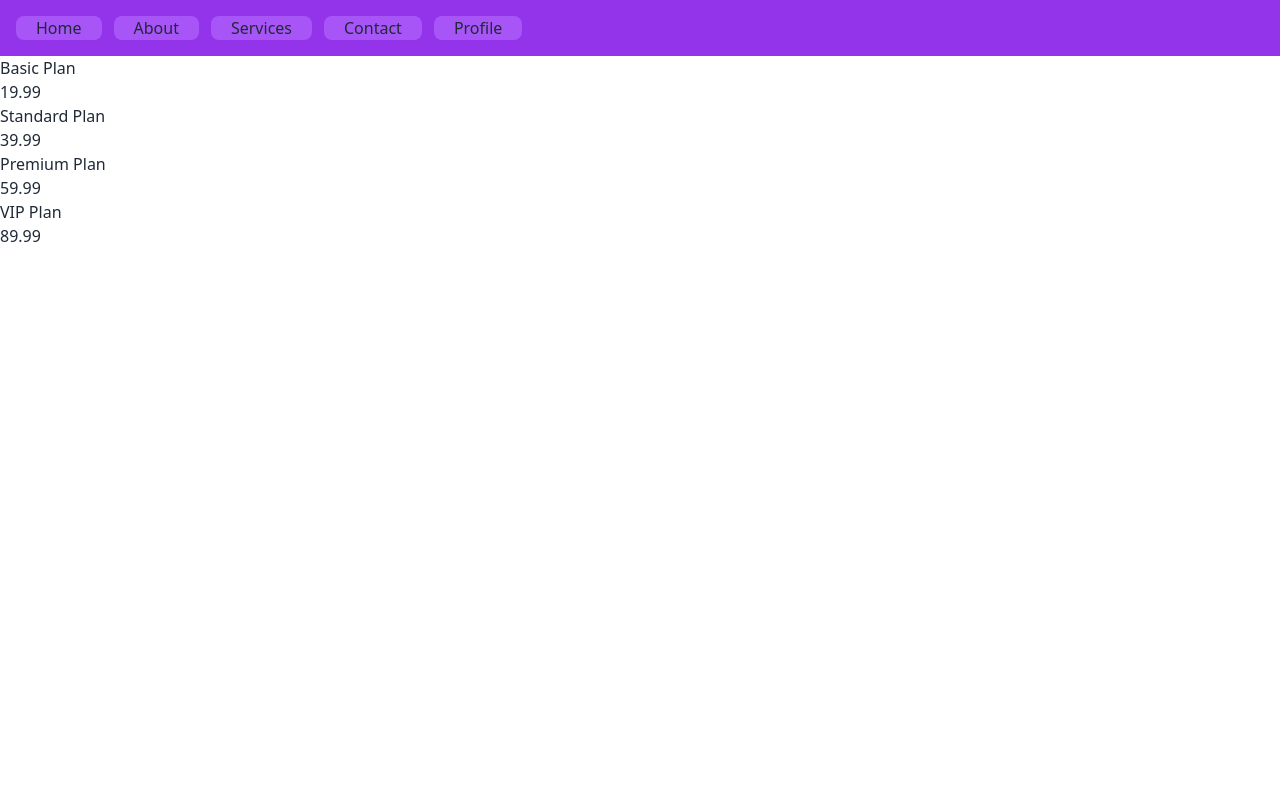
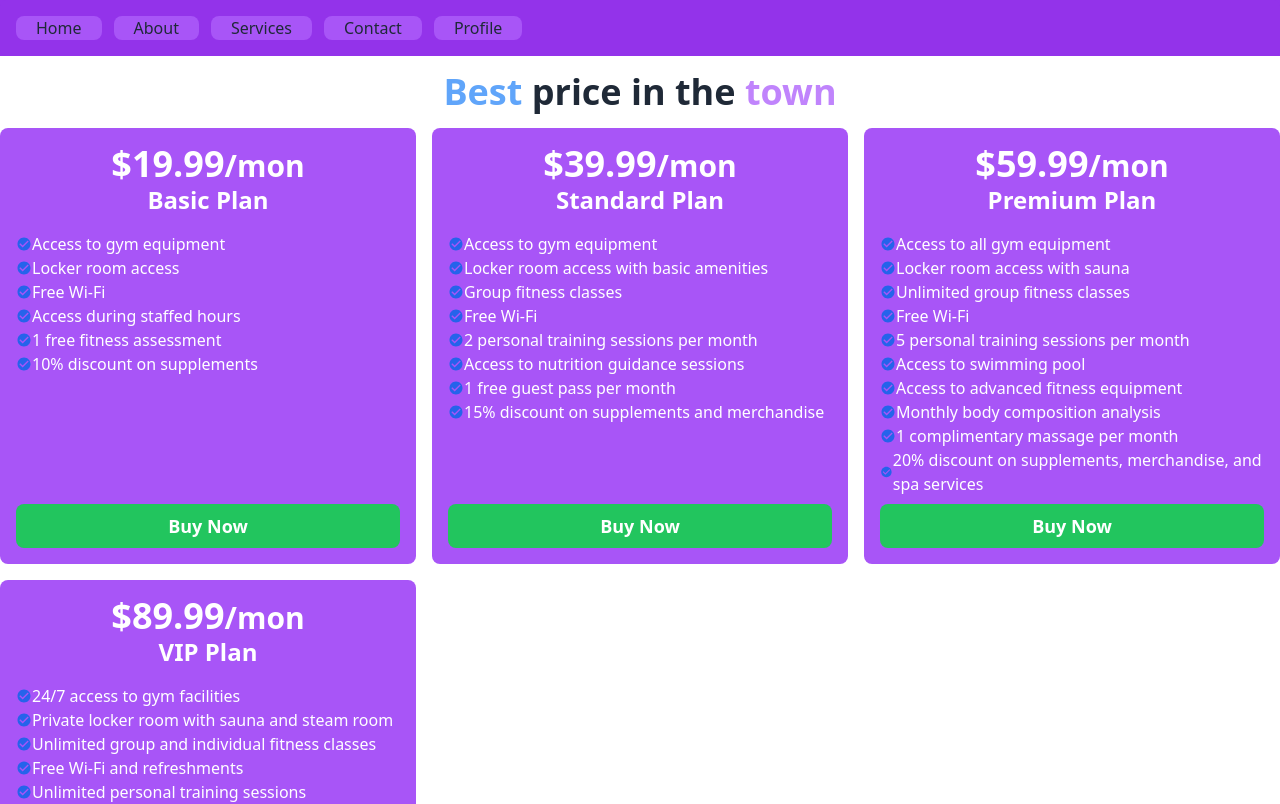
Before and after one commit to hasibprangon/price-option-practice, a React (Vite) app: page / in a window 1280 px wide. Shown: the top 804 px of the page. Built offline with nearby package versions, Linux system fonts and the light colour scheme.

Commit message:
price option added

```diff
--- a/public/price.json
+++ b/public/price.json
@@ -38,7 +38,7 @@
             "Free Wi-Fi",
             "5 personal training sessions per month",
             "Access to swimming pool",
-            "Access to advanced fitness equipment (e.g., resistance bands, kettlebells)",
+            "Access to advanced fitness equipment",
             "Monthly body composition analysis",
             "1 complimentary massage per month",
             "20% discount on supplements, merchandise, and spa services"
@@ -55,7 +55,7 @@
             "Free Wi-Fi and refreshments",
             "Unlimited personal training sessions",
             "Access to swimming pool, spa, and hot tub",
-            "Access to specialized fitness equipment (e.g., power racks, Olympic lifting area)",
+            "Access to specialized fitness equipment",
             "Monthly health and wellness consultation",
             "Weekly recovery treatments (massage, cryotherapy, etc.)",
             "Dedicated nutritionist and meal planning services",
--- /dev/null
+++ b/src/Components/Feature/Feature.jsx
@@ -0,0 +1,11 @@
+import React from 'react';
+import { IoMdCheckmarkCircle  } from "react-icons/io";
+const Feature = ({feature}) => {
+    return (
+        <div className='text-start'>
+            <p className='flex  items-center '> <IoMdCheckmarkCircle className='text-base text-blue-600' />{feature}</p>
+        </div>
+    );
+};
+
+export default Feature;
--- a/src/Components/Price/Price.jsx
+++ b/src/Components/Price/Price.jsx
@@ -1,11 +1,26 @@
 import React from 'react';
+import Feature from '../Feature/Feature';
 
-const Price = ({optionPrice}) => {
-    const {name, price } = optionPrice;
+const Price = ({ optionPrice }) => {
+    const { name, price, features } = optionPrice;
     return (
-        <div>
-            <h3>{name}</h3>
-            <p>{price}</p>
+        <div className='flex flex-col bg-purple-500 p-4 rounded-lg text-white text-center'>
+            <p className='font-bold'>
+                <span className='text-4xl'>$</span>
+                <span className='text-4xl'>{price}</span>
+                <span className='text-3xl'>/mon</span>
+            </p>
+            <h3 className='text-2xl font-semibold'>{name}</h3>
+            <div className='mt-4 flex-grow'>
+                {
+                    features.map((feature, index) => <Feature
+                        key={index}
+                        feature={feature}
+                    ></Feature>)
+                }
+            </div>
+
+            <button className='bg-green-500 w-full py-2 rounded-lg font-semibold text-lg mt-2'>Buy Now</button>
         </div>
     );
 };
--- a/src/Components/PriceOptions/PriceOptions.jsx
+++ b/src/Components/PriceOptions/PriceOptions.jsx
@@ -8,9 +8,11 @@ const PriceOptions = () => {
         fetch('price.json')
             .then(res => res.json())
             .then(data => setPrices(data))
-    },[])
+    }, [])
     return (
         <div>
+            <h2 className='text-4xl font-bold text-center my-4'><span className='text-blue-400'>Best</span> price in the <span className='text-purple-400'>town</span></h2>
+            <div className='grid grid-cols-3 gap-4'>
                 {
                     prices.map(optionPrice => <Price
                         key={optionPrice.id}
@@ -18,6 +20,7 @@ const PriceOptions = () => {
                     ></Price>)
                 }
             </div>
+        </div>
     );
 };
 
```
Lines whose indentation alone changed are shown as unchanged.
